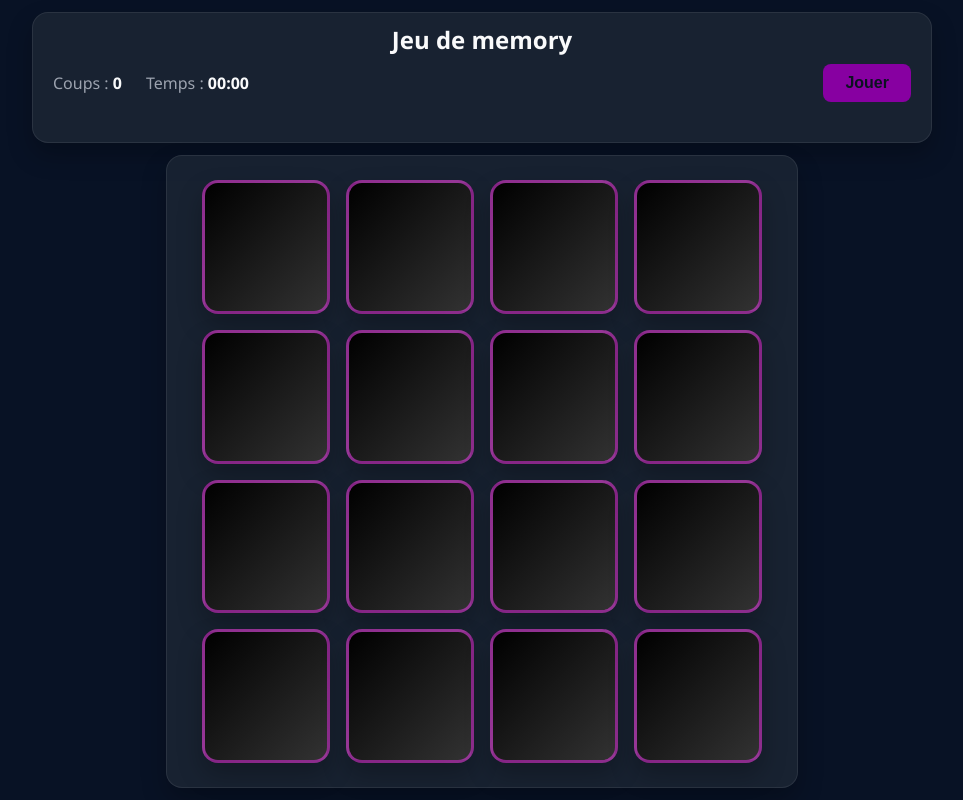
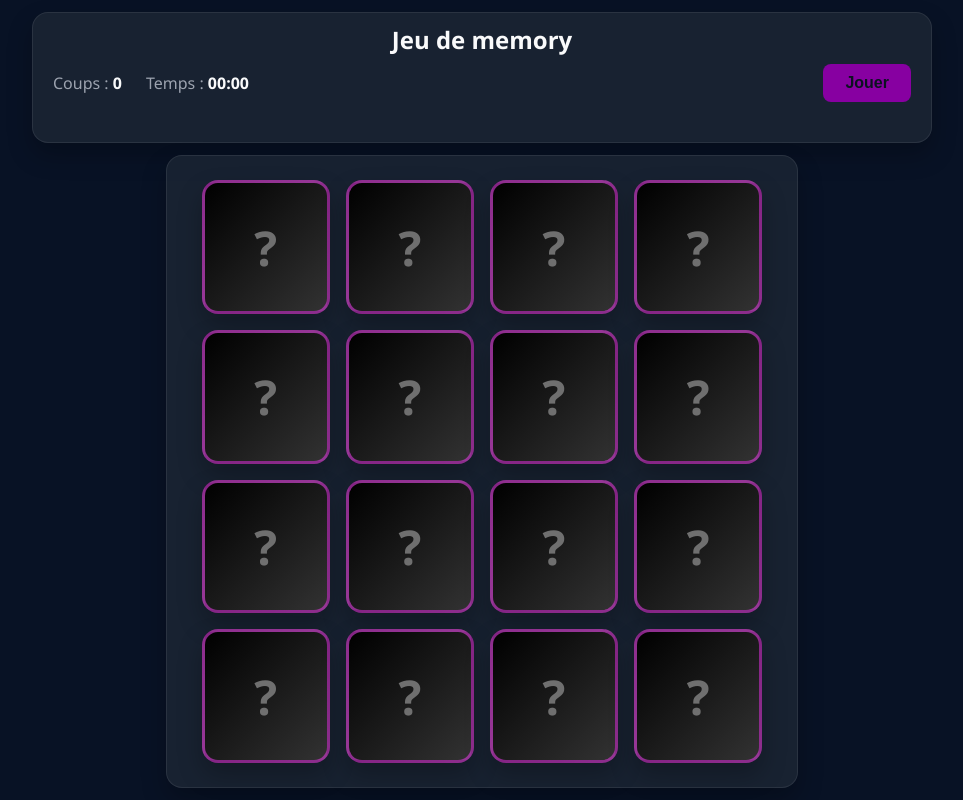
Before and after one commit to HugoFaveroult/memory, a plain HTML site: page index.html in a window 1280 px wide. Shown: the whole page, without its empty margins (158-1121 px from the left). Drawn offline with Linux system fonts and the light colour scheme.

Commit message:
rajout de detail

```diff
--- a/CSS/style.css
+++ b/CSS/style.css
@@ -119,11 +119,12 @@ body {
 }
 
 .card::before {
+    content:'?';
     position: absolute;
     inset: 0;
     display: grid;
     place-items: center;
-    color: white;
+    color: rgb(121, 121, 121);
     font-size: clamp(1.6rem, 6vw, 3rem);
     font-weight: 700;
     opacity: 0.9;
```
